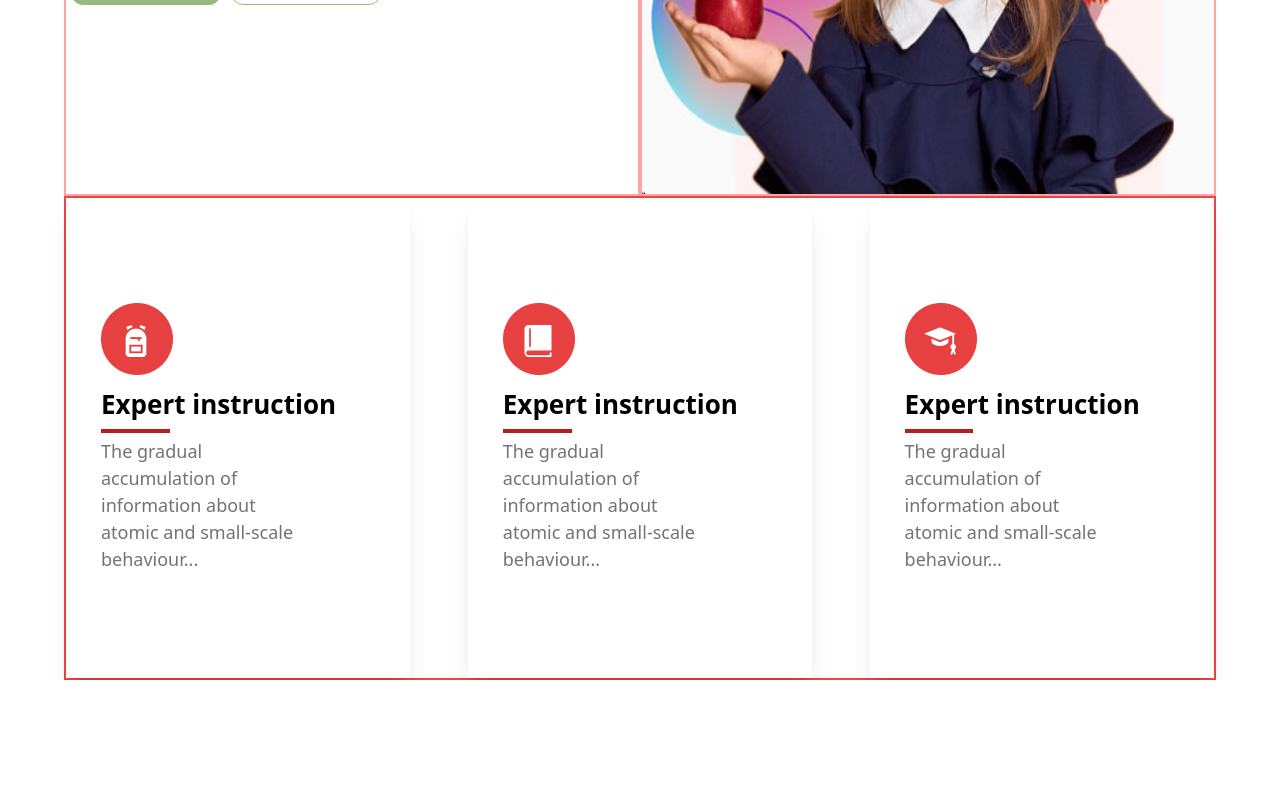
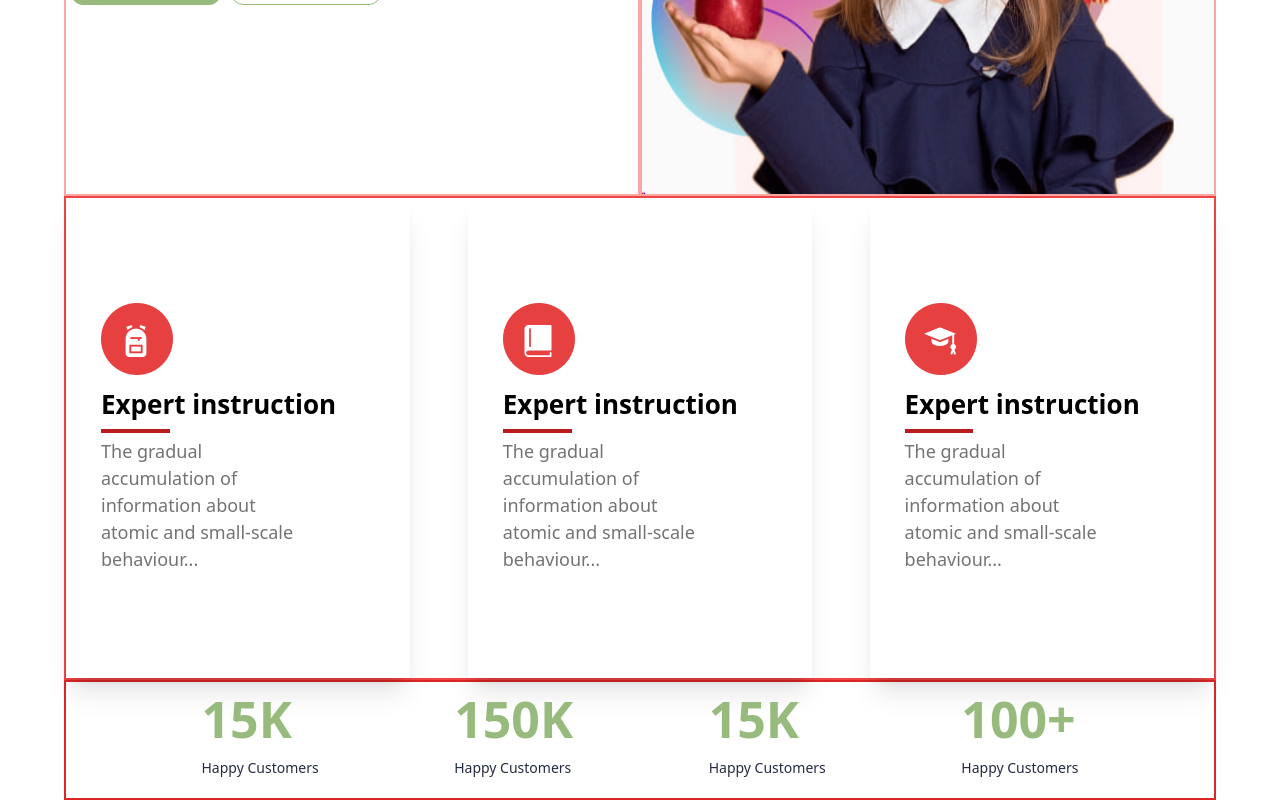
Before and after one commit to Mukhammadullo/Online_School, a React (Vite) app: page / in a window 1280 px wide. Shown: the part 524-1324 px from the top of the page. Before the commit the page ends 1204 px from the top, so only its background shows below. Built offline with nearby package versions, Linux system fonts and the light colour scheme.

Commit message:
section3

```diff
--- a/src/App.jsx
+++ b/src/App.jsx
@@ -49,10 +49,29 @@ function App() {
         <Card1 img={"src/assets/circle sec- (1).png"} title={"Expert instruction"} innerTxt={"The gradual accumulation of  information about atomic and   small-scale behaviour..."} />
         <Card1 img={"src/assets/circle sec- (2).png"} title={"Expert instruction"} innerTxt={"The gradual accumulation of  information about atomic and   small-scale behaviour..."} />
         <Card1 img={"src/assets/circle sec-.png"} title={"Expert instruction"} innerTxt={"The gradual accumulation of  information about atomic and   small-scale behaviour..."} />
-        </section>
+      </section>
 
 
-{/* #section3 */}
+      {/* #section3 */}
+      <section className='w-[90%] h-[15vh] border-red-600 border-solid border-[2px] m-auto flex justify-evenly  '>
+        <div>
+          <h1 className='text-[50px] text-[#96BB7C] font-bold'>15K</h1>
+          <p className='text-[#252B42] text-[14px] font-medium'>Happy Customers</p>
+        </div>
+        <div>
+          <h1 className='text-[50px] text-[#96BB7C] font-bold'>150K</h1>
+          <p className='text-[#252B42] text-[14px] font-medium'>Happy Customers</p>
+        </div>
+        <div>
+          <h1 className='text-[50px] text-[#96BB7C] font-bold'>15K</h1>
+          <p className='text-[#252B42] text-[14px] font-medium'>Happy Customers</p>
+        </div>
+        <div>
+          <h1 className='text-[50px] text-[#96BB7C] font-bold'>100+</h1>
+          <p className='text-[#252B42] text-[14px] font-medium'>Happy Customers</p>
+        </div>
+
+      </section>
 
 
     </>
```
